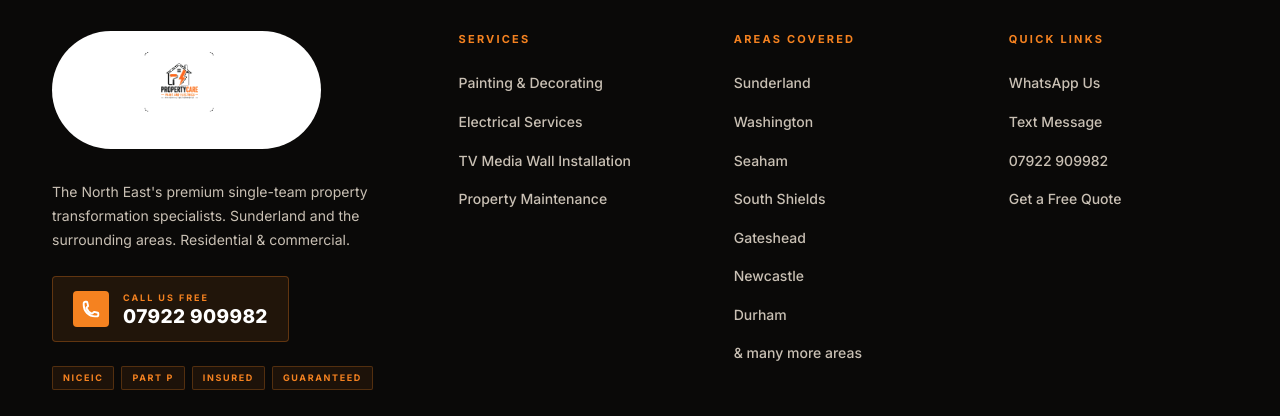
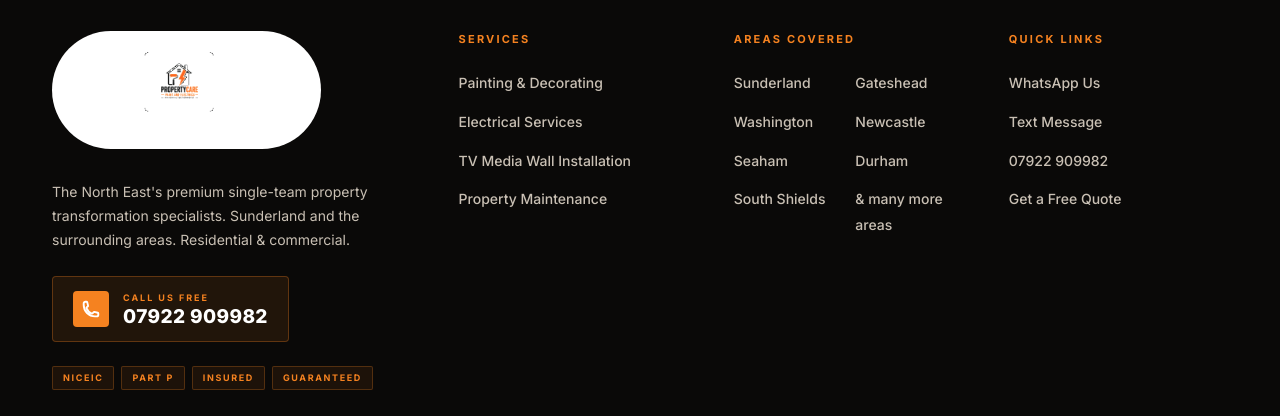
Before and after one commit to bickyblinkz30/Propertycare, a Next.js app: page / in a window 1280 px wide. Shown: the part 9043-9459 px from the top of the page. Built offline with nearby package versions, Linux system fonts and the light colour scheme.

Commit message:
Footer: Areas Covered as two columns of four

```diff
--- a/src/app/components/FooterLinks.tsx
+++ b/src/app/components/FooterLinks.tsx
@@ -52,7 +52,18 @@ export default function FooterLinks() {
           }}>
             {h}
           </div>
-          <ul style={{ listStyle: "none" }}>
+          <ul style={{
+            listStyle: "none",
+            // "Areas Covered" → two columns of four (column-major fill: down
+            // column 1, then column 2). Other footer columns stay single.
+            ...(h === "Areas Covered" ? {
+              display: "grid",
+              gridTemplateColumns: "1fr 1fr",
+              gridTemplateRows: "repeat(4, auto)",
+              gridAutoFlow: "column",
+              columnGap: 24,
+            } : {}),
+          }}>
             {items.map(([label, href]) => (
               <li key={label} style={{ marginBottom: 13 }}>
                 <a
```
